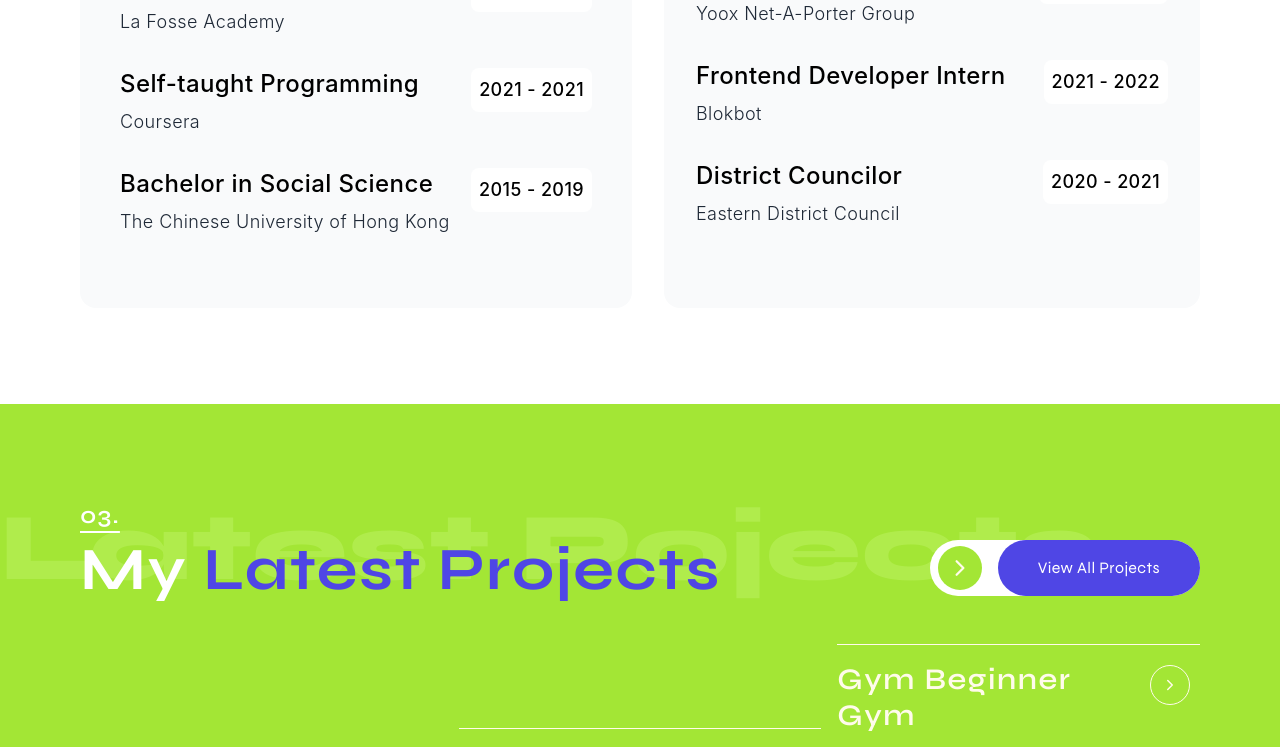
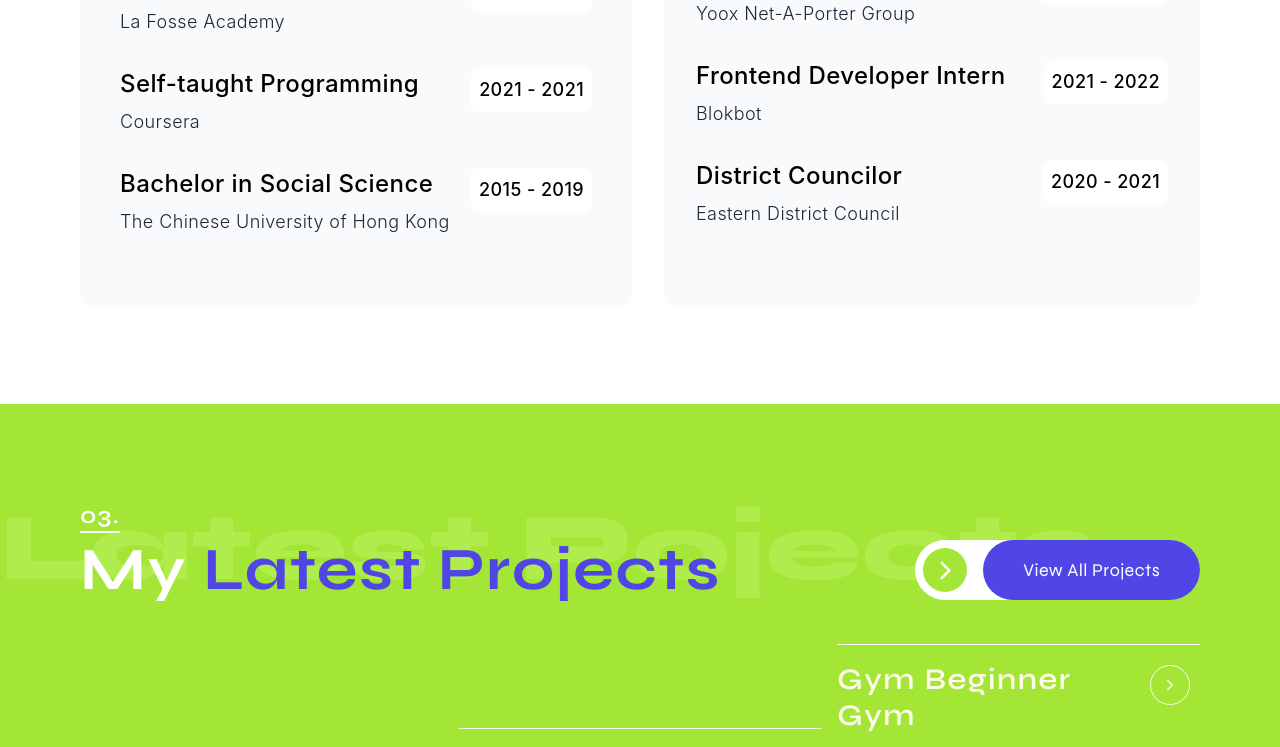
Before and after one commit to jasonchanhk/jasonchanwebsite, a Next.js app: page / in a window 1280 px wide. Shown: the part 2293-3040 px from the top of the page. Built offline with nearby package versions, Linux system fonts and the light colour scheme.

Commit message:
minor changes on font size & background colour

```diff
--- a/components/experienceHeader.tsx
+++ b/components/experienceHeader.tsx
@@ -3,7 +3,7 @@ import styles from '../styles/Home.module.css';
 const ExperienceHeader = () => {
     return(
         <div className={`md:top-24 ${styles.titletext} text-black relative h-28 w-full whitespace-nowrap overflow-x-hidden`}>
-        <div className='absolute inset-0 font-extrabold text-8xl w-full text-gray-100 z-0'>
+        <div className='absolute inset-0 font-extrabold text-8xl w-full text-gray-50 z-0'>
           ducation & Work Experience My education
         </div>
         <div className='absolute z-40 inset-0 mx-auto flex justify-center'>
--- a/components/projectHeader.tsx
+++ b/components/projectHeader.tsx
@@ -2,7 +2,7 @@ import RedirectButton from '../components/redirectButton'
 import styles from '../styles/Home.module.css';
 
 const ProjectHeader = () => {
-    return(
+  return (
     <div className={`md:top-24 ${styles.titletext} text-black relative h-36 w-full whitespace-nowrap overflow-x-hidden`}>
       <div className='absolute inset-0 font-extrabold text-8xl w-full z-0 text-lime-300 opacity-50'>
         Latest Pojects
@@ -15,7 +15,7 @@ const ProjectHeader = () => {
             <span className='text-indigo-600'>Latest Projects&nbsp;</span>
           </div>
         </div>
-              <RedirectButton className='mt-10'>
+        <RedirectButton className='mt-10 text-lg' coloured={false}>
           <a href="https://github.com/jasonchanhk" target="_blank" rel="noreferrer">View All Projects</a>
         </RedirectButton>
       </div>
```
Lines whose indentation alone changed are shown as unchanged.
